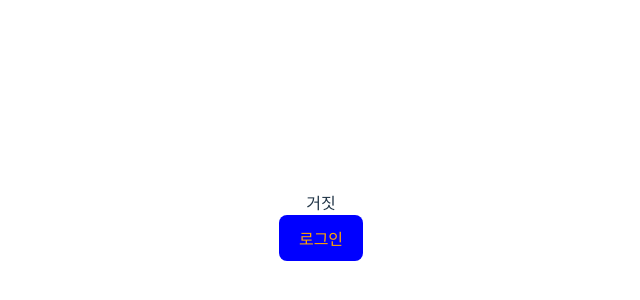
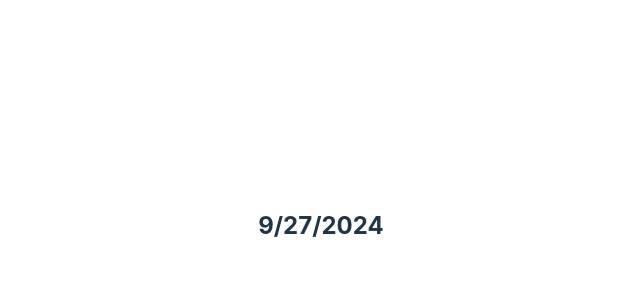
Before and after one commit to jooYeonIya/studyReact, a React (Vite) app in the folder CounterApp/: page / in a window 1280 px wide. Shown: the part 174-474 px from the top of the page, without its empty margins (319-959 px from the left). Built offline with nearby package versions, Linux system fonts and the light colour scheme.

Commit message:
todoList: Header 추가

```diff
--- a/CounterApp/src/App.jsx
+++ b/CounterApp/src/App.jsx
@@ -1,31 +1,20 @@
 import { useState } from 'react'
 import './App.css'
-import CondComponent from './components/CondComponent';
-import ShareButton from './components/ShareButton';
+import Header from './components/Header'
 
-
+/*
+컴포넌트
+Header
+TodoItem
+Detail
+-SearchBar
+-TodoList
+*/
 function App() {
-  let [cond, setCond] = useState(false);
-  let changeStatus = () => {
-    setCond(!cond);
-  }
-
-  let style = () => {
-    return cond
-      ? {backgroundColor: "red", color: "green"}
-      : {backgroundColor: "blue", color: "orange"}
-  }
 
   return (
     <>
-      {cond ? <CondComponent /> : null}
-      {cond ? "참" : "거짓"}
-
-      <br/>
-
-      <ShareButton text={cond ? "로그아웃" : "로그인"}
-                         style={style()}
-                         showAlert={changeStatus}/>
+      <Header />
     </>
   )
 }
```
Also changed, not shown: CounterApp/src/App7.jsx (added, +33 -0 lines), CounterApp/src/components/TodoItem.jsx (added, +9 -0 lines).
